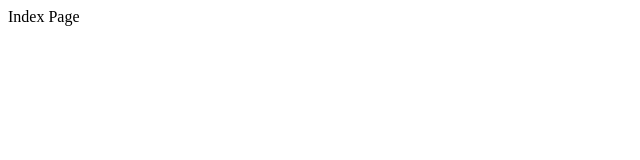
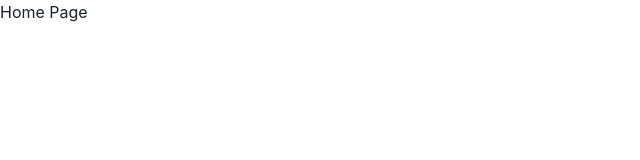
Before and after one commit to qbit-0/doom-scroll-2, a Next.js app: page / in a window 1280 px wide. Shown: the top 160 px of the page, without its empty margins (0-640 px from the left). Built offline with nearby package versions, Linux system fonts and the light colour scheme.

Commit message:
Add Chakra UI

```diff
--- /dev/null
+++ b/src/pages/_app.tsx
@@ -0,0 +1,15 @@
+import { ChakraProvider } from "@chakra-ui/react";
+import { AppProps } from "next/app";
+import { extendTheme } from "@chakra-ui/react";
+
+const theme = extendTheme();
+
+const App = ({ Component, pageProps }: AppProps) => {
+  return (
+    <ChakraProvider theme={theme}>
+      <Component {...pageProps} />
+    </ChakraProvider>
+  );
+};
+
+export default App;
--- a/src/pages/index.tsx
+++ b/src/pages/index.tsx
@@ -1,5 +1,5 @@
-const Index = () => {
-  return <div>Index Page</div>;
+const Home = () => {
+  return <div>Home Page</div>;
 };
 
-export default Index;
+export default Home;
--- /dev/null
+++ b/src/pages/r/[subreddit]/comments/[id]/[title].tsx
@@ -0,0 +1,5 @@
+const CommentsWithTitlePage = () => {
+  return <div>Comments with Title Page</div>;
+};
+
+export default CommentsWithTitlePage;
```
